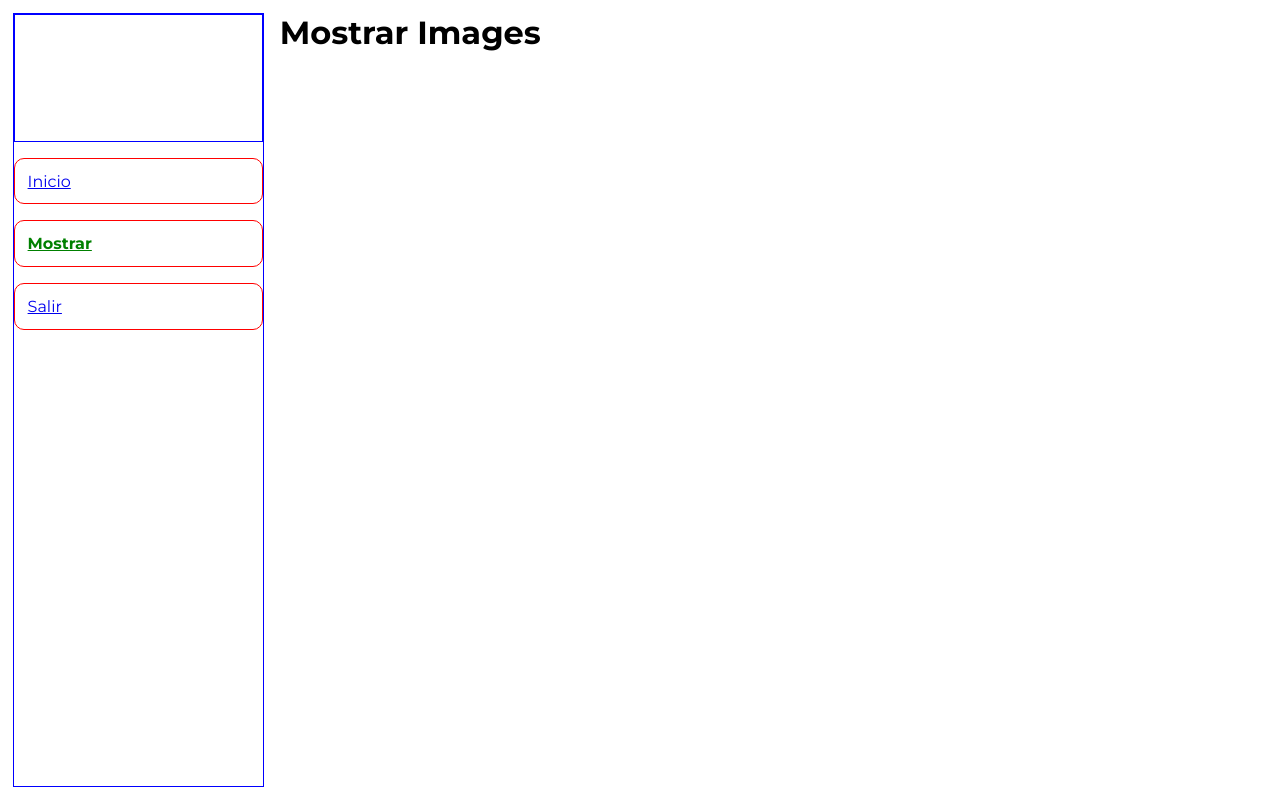
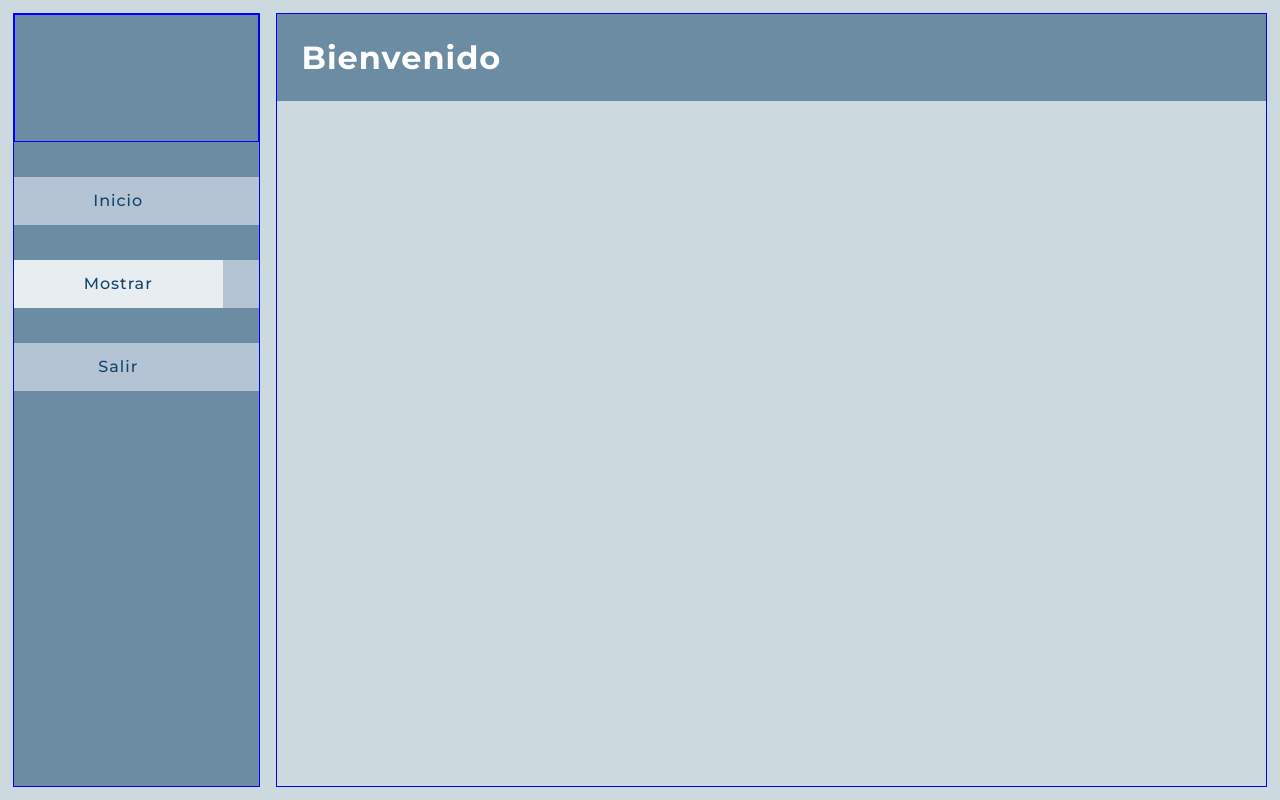
Before and after one commit to alejandro-coreno/Galery-App, a React (Vite) app: page /mostrar in a window 1280 px wide. Built offline with nearby package versions, Linux system fonts and the light colour scheme; no server answers; the database is empty; sample sign-in values are in the browser's storage.

Commit message:
Inicio de diseño a componenentes

```diff
--- a/src/App.tsx
+++ b/src/App.tsx
@@ -1,42 +1,38 @@
-
-import { Routes, Route, Navigate } from 'react-router-dom';
-import { useAuth } from './context/UserProvider';
-import { ProtectedRoute } from './components/ProtectedRoute';
-import { UsuarioContext } from './interfaces/usuario';
-import Login from './components/login/Login';
-import Home from './components/home/Home';
-import Navbar from './components/navbar/Navbar';
-import RegistroUsuarios from './components/registroUsuarios/RegistroUsuarios';
-import Users from './components/users/Users';
-import './App.css'
-
-
+import { Routes, Route, Navigate } from "react-router-dom";
+import { useAuth } from "./context/UserProvider";
+import { ProtectedRoute } from "./components/ProtectedRoute";
+import { UsuarioContext } from "./interfaces/usuario";
+import Login from "./components/login/Login";
+import Home from "./components/home/Home";
+import Navbar from "./components/navbar/Navbar";
+import RegistroUsuarios from "./components/registroUsuarios/RegistroUsuarios";
+import Users from "./components/users/Users";
+import Mostrar from "./components/mostrar/Mostrar";
+import "./App.css";
 
 const App = () => {
-
   const { userbd, nuevaCuenta, user } = useAuth() as UsuarioContext;
 
-
   return (
-    <div className={`container ${user && 'conteiner-active'}`}>
-
-      {
-        user && nuevaCuenta && <Navbar />
-      }
+    <div className={`container ${user && "conteiner-active"}`}>
+      {user && nuevaCuenta && <Navbar />}
 
 
       <Routes>
-        <Route path='/' element={ userbd && nuevaCuenta ? <Home /> : <Login /> } />
+        <Route
+          path="/"
+          element={userbd && nuevaCuenta ? <Home /> : <Login />}
+        />
         <Route element={<ProtectedRoute />}>
-          <Route path='/mostrar' element={<h1>Mostrar Images</h1>} />
+          <Route path="/mostrar" element={<Mostrar />} />
         </Route>
-        <Route path='/usuarios' element={<RegistroUsuarios />} />
-        <Route path='/users' element={<Users />} />
-        <Route path='/salir' element={<Navigate to="/" />}/>
-        <Route path='*' element={ <Navigate to="/" />} />
+        <Route path="/usuarios" element={<RegistroUsuarios />} />
+        <Route path="/users" element={<Users />} />
+        <Route path="/salir" element={<Navigate to="/" />} />
+        <Route path="*" element={<Navigate to="/" />} />
       </Routes>
     </div>
   );
-}
+};
 
 export default App;
--- /dev/null
+++ b/src/components/header/Header.tsx
@@ -0,0 +1,17 @@
+import { useAuth } from "../../context/UserProvider";
+import { UsuarioContext } from "../../interfaces/usuario";
+import "./header.css"
+
+
+const Header = () => {
+
+  const { userbd } = useAuth() as UsuarioContext
+
+  return (
+    <div className="cabezera">
+      <h1 className="title-home">Bienvenido {userbd?.usuario} </h1>
+    </div>
+  );
+};
+
+export default Header;
--- /dev/null
+++ b/src/components/header/header.css
@@ -0,0 +1,11 @@
+.cabezera{
+    width: 100%;
+    padding: 1.5rem;
+    background-color: #6c8ca4;
+}
+
+.title-home{
+    color: white;
+    font-weight: 700;
+    letter-spacing: 1px;
+}
--- a/src/components/home/Home.tsx
+++ b/src/components/home/Home.tsx
@@ -1,6 +1,7 @@
 import { useEffect, useState } from "react";
-import { useAuth } from "../../context/UserProvider";
-import { UsuarioContext } from "../../interfaces/usuario";
+import { useAuth } from "../../context/UserProvider.js";
+import { UsuarioContext } from "../../interfaces/usuario.js";
+import Header from "../header/Header.js"
 import "./home.css"
 
 const Home = () => {
@@ -37,9 +38,10 @@ const Home = () => {
 
     return (
         <div className="conteiner-home">
-            <h1>Home // ID Usuario: {userbd?.usuario} , Role: {userbd?.role} </h1>
 
-            <form action="" onSubmit={ handleSubmit }>
+            <Header />
+
+            <form action="" className="form" onSubmit={ handleSubmit }>
                 <input type="file" accept=".pdf" name="archivo" id="archivo" onChange={(e: React.ChangeEvent<HTMLInputElement>) => setArchivo(e.target.files![0])} />
                 <select name="carpeta" id="carpeta" onChange={(e: React.ChangeEvent<HTMLSelectElement>) => setCarpeta(e.target.value)}>
                     <option value="Carpeta1">Carpeta 1</option>
--- a/src/components/home/home.css
+++ b/src/components/home/home.css
@@ -1,4 +1,18 @@
 .conteiner-home{
     width: 80%;
     border: 1px solid black;
+    display: flex;
+    flex-direction: column;
+    gap: 2rem;
 }
+
+
+.form{
+    width: 85%;
+    border: 1px solid red;
+    border-radius: 10px;
+    padding: 2rem;
+    align-self: center;
+    background-color: rgba(255, 255, 255, 0.3);
+    height: 30rem;
+}
--- /dev/null
+++ b/src/components/mostrar/Mostrar.tsx
@@ -0,0 +1,12 @@
+import "./mostrar.css"
+import Header from "../header/Header";
+
+const Mostrar = () => {
+    return (
+       <div className="conteiner-mostrar">
+        <Header />
+       </div>
+    );
+}
+
+export default Mostrar;
--- /dev/null
+++ b/src/components/mostrar/mostrar.css
@@ -0,0 +1,7 @@
+.conteiner-mostrar{
+    width: 80%;
+    border: 1px solid blue;
+    display: flex;
+    flex-direction: column;
+
+}
--- a/src/components/navbar/Navbar.tsx
+++ b/src/components/navbar/Navbar.tsx
@@ -26,28 +26,28 @@ const Navbar = () => {
             </div>
 
             <div className="cont-option">
-                <NavLink to="/">Inicio</NavLink>
+                <NavLink to="/" className="enlace">Inicio</NavLink>
             </div>
 
             <div className="cont-option">
-                <NavLink to="/mostrar">Mostrar</NavLink>
+                <NavLink to="/mostrar" className="enlace">Mostrar</NavLink>
             </div>
 
             {
                 userbd?.role === 'administrador' &&
                 <>
                     <div className="cont-option">
-                        <NavLink to="/usuarios">Registro</NavLink>
+                        <NavLink to="/usuarios" className="enlace">Registro</NavLink>
                     </div>
 
                     <div className="cont-option">
-                     <NavLink to="/users">Usuarios</NavLink>
+                     <NavLink to="/users" className="enlace">Usuarios</NavLink>
                     </div>
                 </>
             }
 
             <div className="cont-option">
-                <NavLink to="/salir" onClick={handleLogout}>Salir</NavLink>
+                <NavLink to="/salir" className="enlace" onClick={handleLogout}>Salir</NavLink>
             </div>
         </div>
     );
--- a/src/components/navbar/navbar.css
+++ b/src/components/navbar/navbar.css
@@ -4,13 +4,13 @@
     display: flex;
     align-items: center;
     flex-direction: column;
-    gap: 1rem;
+    gap: 2.2em;
+    background-color: #6c8ca4 ;
 }
 
 
 .active{
-    color: green;
-    font-weight: bold;
+    background-color: rgba(255, 255, 255, 0.7);
 }
 
 
@@ -22,7 +22,20 @@
 
 .cont-option{
     width: 100%;
-    border: 1px solid red;
-    padding: .8rem;
-    border-radius: 10px;
+    height: 3rem;
+    background-color: #b4c4d4;
+    display: flex;
 }
+
+.enlace{
+    text-decoration: none;
+    width: 85%;
+    height: 100%;
+    line-height: 3rem;
+    letter-spacing: 1px;
+    color: #14446c;
+    text-align: center;
+    font-weight: 600;
+    font-size: 1rem;
+    font-weight: 500;
+}
--- a/src/index.css
+++ b/src/index.css
@@ -6,3 +6,8 @@
     font-style: normal;
     font-optical-sizing: auto;
 }
+
+
+body{
+    background-color: #ccd9df;
+}
```
